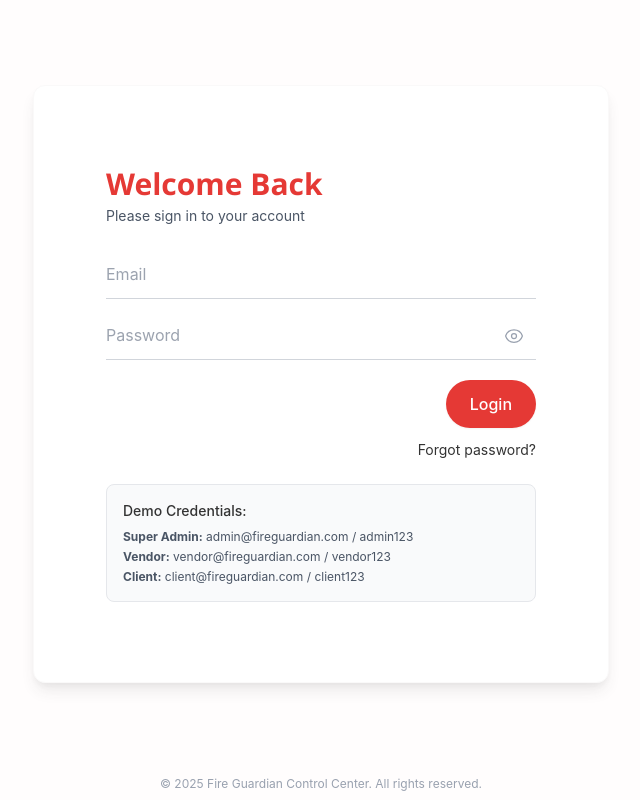
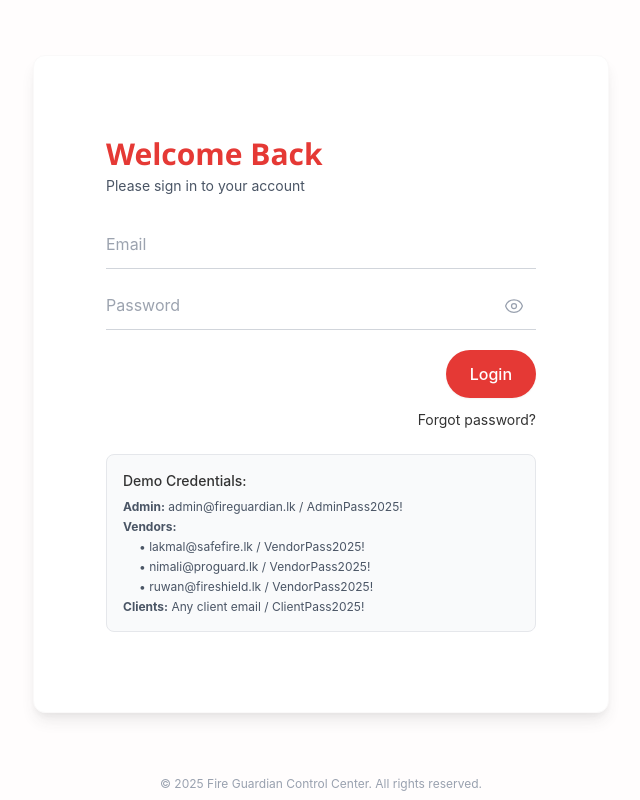
Before and after one commit to Navo33/fire-guardian-control-center, a Next.js app in the folder frontend/: page /login in a window 1280 px wide. Shown: the whole page, without its empty margins (319-959 px from the left). Built offline with nearby package versions, Linux system fonts and the light colour scheme; no server answers.

Commit message:
feat: Update demo credentials in login page for improved clarity and security

```diff
--- a/frontend/src/app/login/page.tsx
+++ b/frontend/src/app/login/page.tsx
@@ -178,9 +178,12 @@ export default function LoginPage() {
               <div className="mt-2 p-4 bg-gray-50 rounded-lg border border-gray-200">
                 <h3 className="text-sm font-medium text-primary-text mb-2">Demo Credentials:</h3>
                 <div className="text-xs text-gray-600 space-y-1">
-                  <p><strong className="text-primary-text">Super Admin:</strong> admin@fireguardian.com / admin123</p>
-                  <p><strong className="text-primary-text">Vendor:</strong> vendor@fireguardian.com / vendor123</p>
-                  <p><strong className="text-primary-text">Client:</strong> client@fireguardian.com / client123</p>
+                  <p><strong className="text-primary-text">Admin:</strong> admin@fireguardian.lk / AdminPass2025!</p>
+                  <p><strong className="text-primary-text">Vendors:</strong></p>
+                  <p className="ml-4">• lakmal@safefire.lk / VendorPass2025!</p>
+                  <p className="ml-4">• nimali@proguard.lk / VendorPass2025!</p>
+                  <p className="ml-4">• ruwan@fireshield.lk / VendorPass2025!</p>
+                  <p><strong className="text-primary-text">Clients:</strong> Any client email / ClientPass2025!</p>
                 </div>
               </div>
             </form>
```
